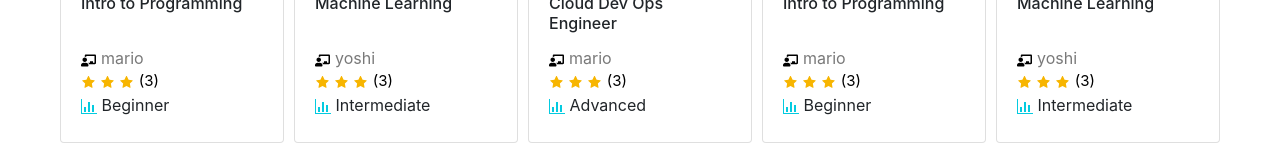
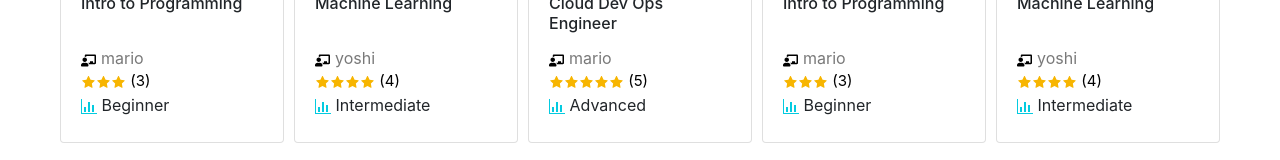
Before and after one commit to krnltech/coursebee-client, a Next.js app: page / in a window 1280 px wide. Shown: the part 1047-1207 px from the top of the page. Built offline with nearby package versions, Linux system fonts and the light colour scheme.

Commit message:
rating dynamically added

```diff
--- a/components/slider/slider.js
+++ b/components/slider/slider.js
@@ -22,6 +22,7 @@ const SliderComponent = ({ source }) => {
             body: "lorem ipsum...",
             author: "yoshi",
             difficulty: "Intermediate",
+            rating: 4,
             src: "/images/2.jpg",
             id: 2,
         },
@@ -30,14 +31,16 @@ const SliderComponent = ({ source }) => {
             body: "lorem ipsum...",
             author: "mario",
             difficulty: "Advanced",
+            rating: 5,
             src: "/images/3.jpg",
-            id: 3,
+            id: 2,
         },
         {
             title: "Intro to Programming",
             body: "lorem ipsum...",
             author: "mario",
             difficulty: "Beginner",
+            rating: 3,
             src: "/images/1.png",
             id: 1,
         },
@@ -46,6 +49,7 @@ const SliderComponent = ({ source }) => {
             body: "lorem ipsum...",
             author: "yoshi",
             difficulty: "Intermediate",
+            rating: 4,
             src: "/images/2.jpg",
             id: 2,
         },
@@ -54,10 +58,25 @@ const SliderComponent = ({ source }) => {
             body: "lorem ipsum...",
             author: "mario",
             difficulty: "Advanced",
+            rating: 3,
             src: "/images/3.jpg",
             id: 3,
-        },
+        }
     ]);
+
+    const renderRating = (ratingNumber) => {
+        const stars = [];
+        for ( var i = 0; i < ratingNumber; i++ ) {
+            stars.push(<AiFillStar/>)
+        }
+        return stars.map( (star,key) => {
+            return (
+                <>
+                    {star}
+                </>
+            )
+        })
+    }
 
     var settings = {
         dots: false,
@@ -75,6 +94,7 @@ const SliderComponent = ({ source }) => {
             }
         }]
     };
+
     return (
         <>
             <Slider {...settings}>
@@ -86,7 +106,7 @@ const SliderComponent = ({ source }) => {
                                 <Card.Title> {course.title} </Card.Title>
                                 <Card.Text>
                                     <span className="instructor"><FaChalkboardTeacher style={{ color: '#000000', fontSize: '15px',marginRight : '5px' }}/>{course.author}</span>
-                                    <span className="rating" style={{ color: '#000000', fontSize: '15px',marginRight : '5px' }}> <AiFillStar/> <AiFillStar/> <AiFillStar/> <span className="rating-number">(3)</span> </span>
+                                    <span className="rating" style={{ color: '#000000', fontSize: '15px',marginRight : '5px' }}> {renderRating( course.rating )} <span className="rating-number">({course.rating})</span> </span>
                                     <span className="difficulty"> <GoGraph style={{    color: "#04cbe0"}}/> {course.difficulty}</span>
 
                                     {/*<p><span style={{ fontWeight: 'bold' }}>Estimated Time: </span>{course.time} </p>*/}
```
